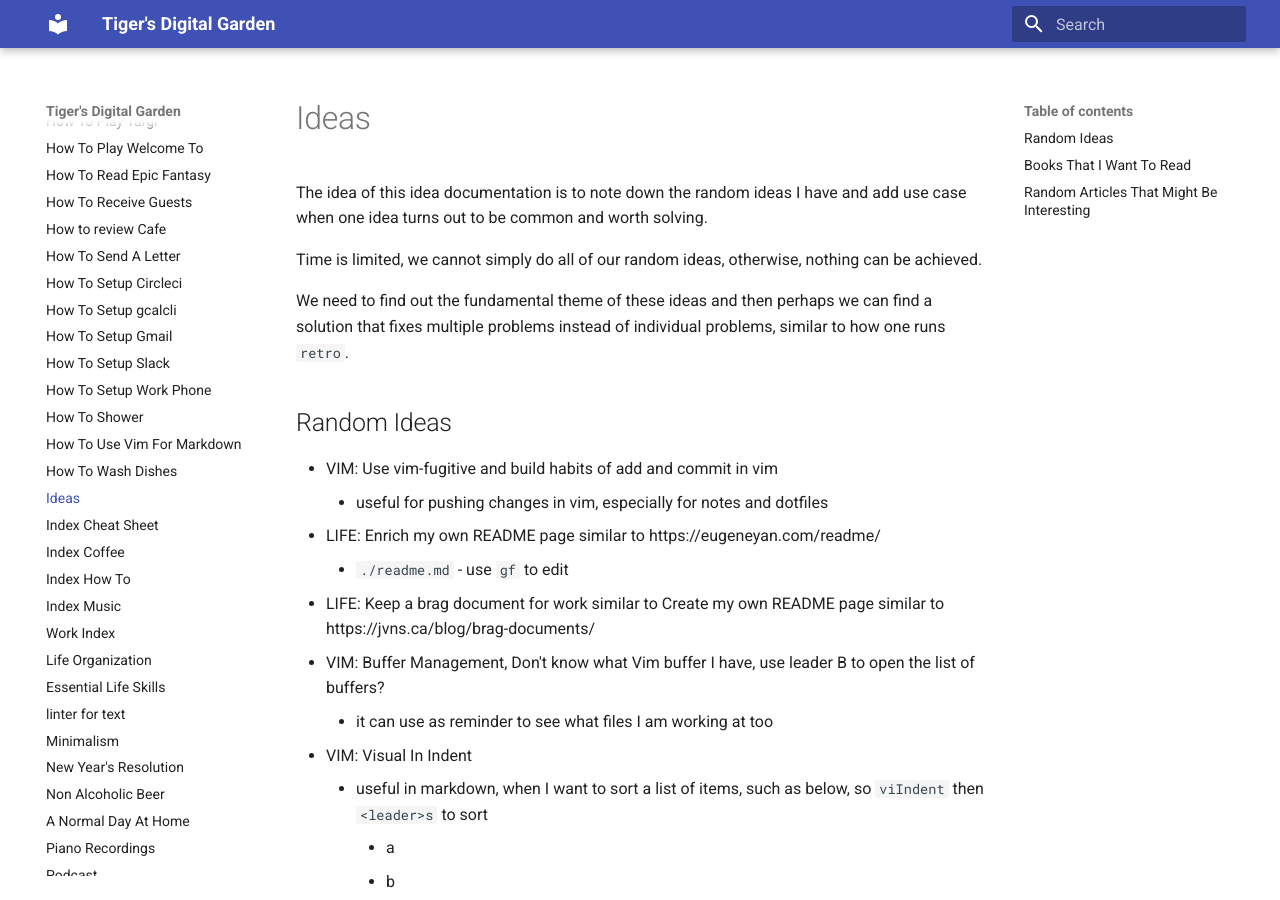
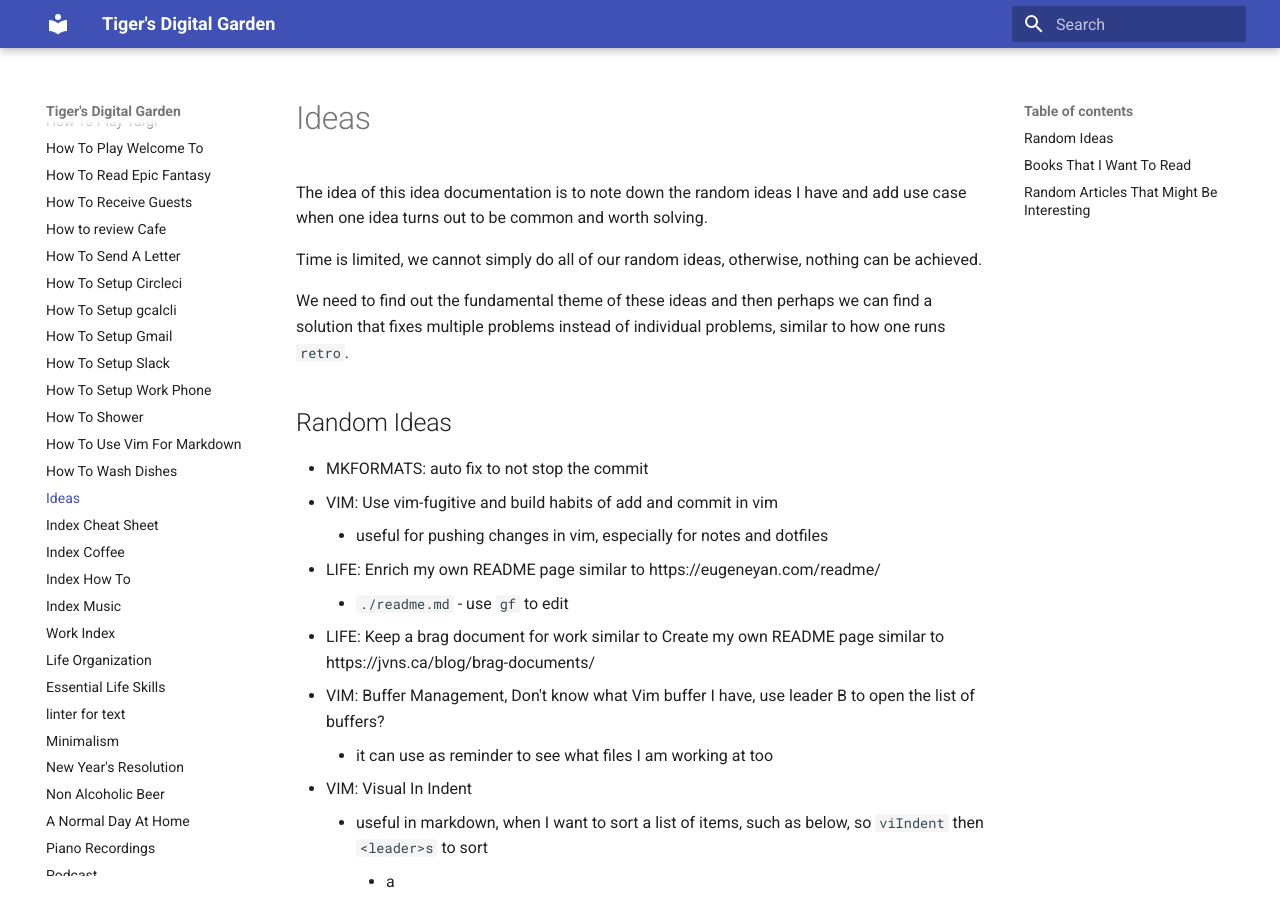
Before and after one commit to ynotstartups/notes, an MkDocs documentation site: the page built from notes/ideas.md, in a window 1280 px wide and 900 px high. Built offline with MkDocs 1.6.1 and Material for MkDocs 9.7.7, drawn with Linux system fonts in a browser that asks for light colours.

Commit message:
add idea for mkformats

```diff
--- a/notes/ideas.md
+++ b/notes/ideas.md
@@ -8,6 +8,7 @@ We need to find out the fundamental theme of these ideas and then perhaps we can
 
 ## Random Ideas
 
+- MKFORMATS: auto fix to not stop the commit
 - VIM: Use vim-fugitive and build habits of add and commit in vim
   - useful for pushing changes in vim, especially for notes and dotfiles
 - LIFE: Enrich my own README page similar to https://eugeneyan.com/readme/
```
